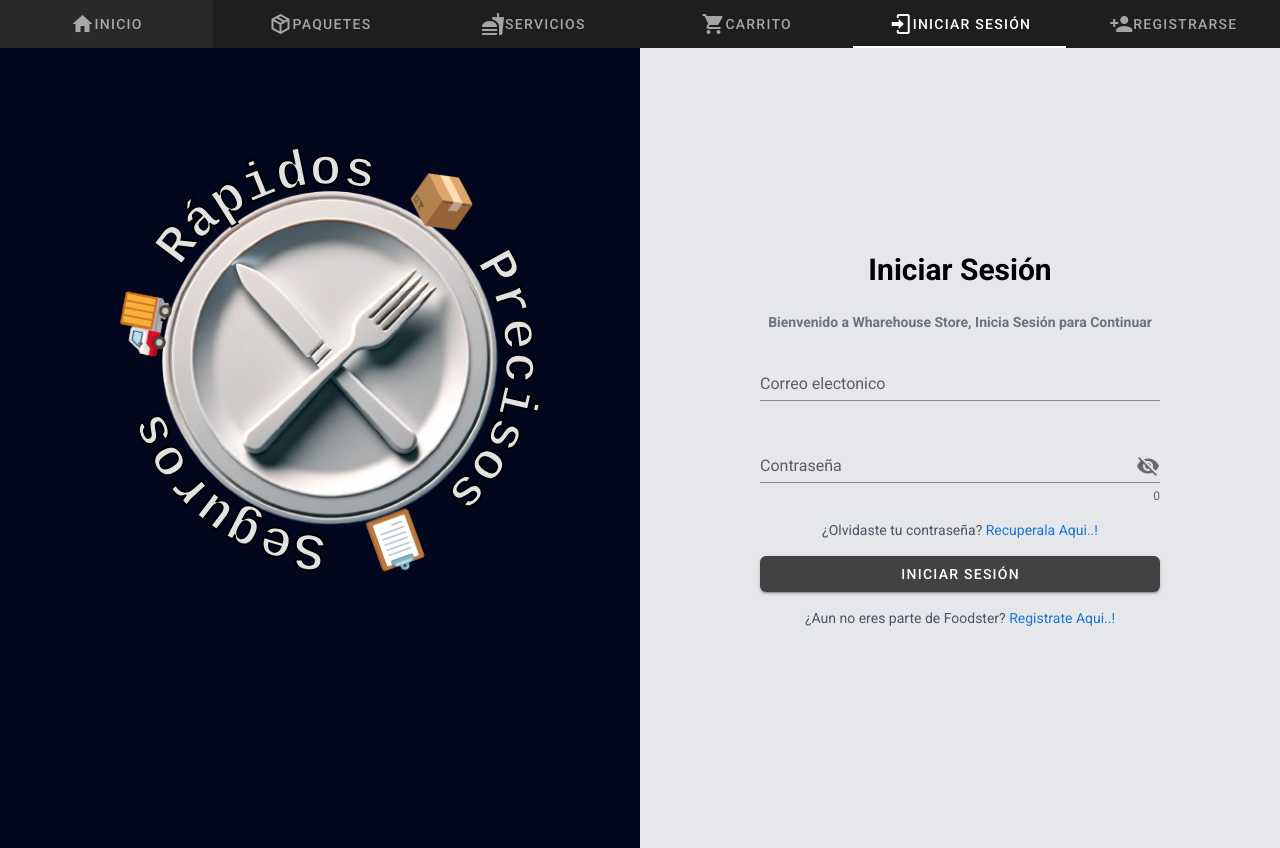
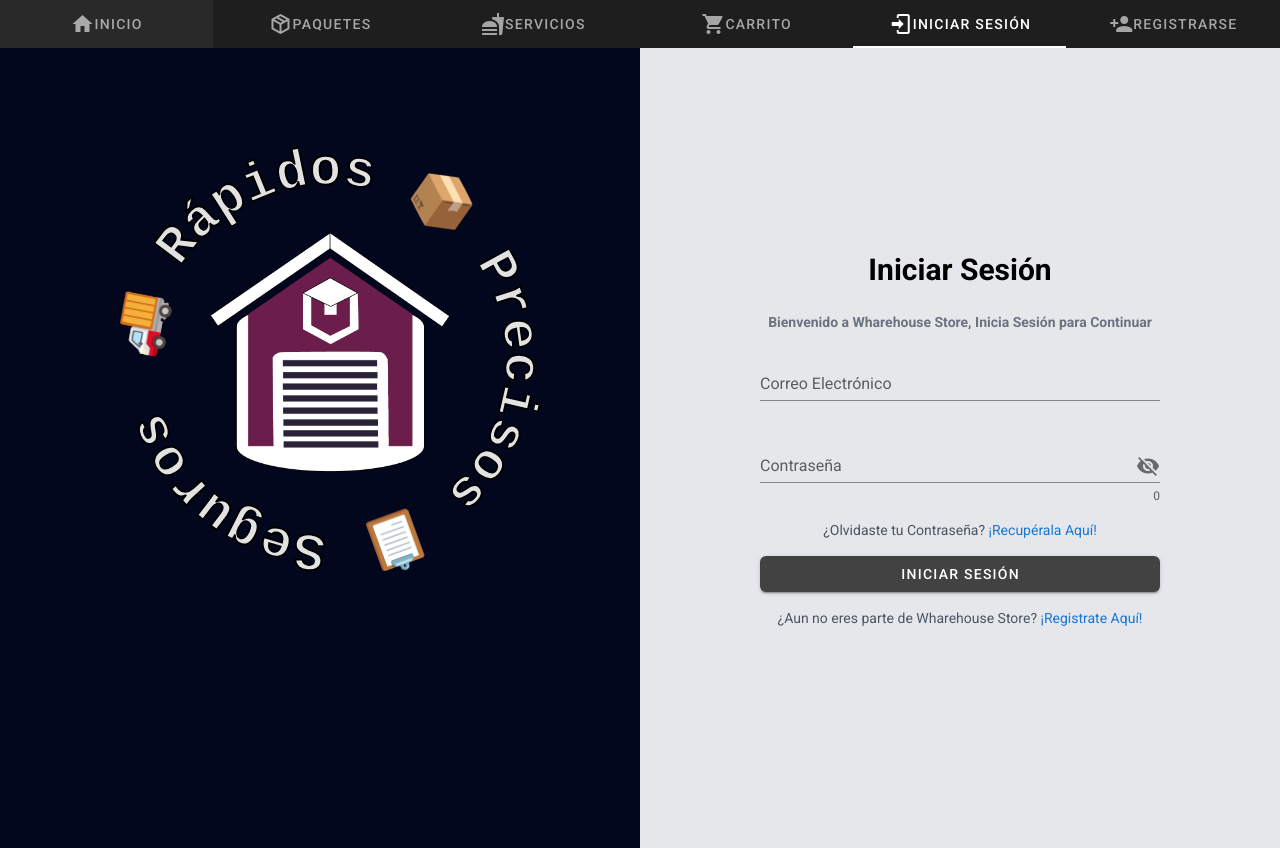
Before and after one commit to Mrls09/warehouse-master-pwa-vue, a Vue app: page /home/login in a window 1280 px wide. Built offline with nearby package versions, Linux system fonts and the light colour scheme; what vue-sweetalert2, vuejs-noty would draw is missing.

Commit message:
Cambio de Campos Login y Register
Co-Authored-By: oscar foster utez <104937959+oscarfosteru@users.noreply.github.com>

```diff
--- a/index.html
+++ b/index.html
@@ -3,7 +3,7 @@
 
 <head>
   <meta charset="UTF-8" />
-  <link rel="icon" href="/src/assets/images/logorealista.png" type="image/png" />
+  <link rel="icon" href="/src/assets/images/LogoWaterhouse.png" type="image/png" />
   <link href="https://fonts.googleapis.com/css?family=Roboto:100,300,400,500,700,900" rel="stylesheet">
   <link href="https://cdn.jsdelivr.net/npm/@mdi/font@6.x/css/materialdesignicons.min.css" rel="stylesheet">
   <meta name="viewport" content="width=device-width, initial-scale=1.0" />
--- a/src/components/public/Login.vue
+++ b/src/components/public/Login.vue
@@ -1,20 +1,38 @@
 <template>
   <div class="flex h-screen">
-    <div class="hidden lg:flex w-1/2 items-center justify-center bg-fdoscuro text-fdoscuro">
-
+    <div
+      class="hidden lg:flex w-1/2 items-center justify-center bg-fdoscuro text-fdoscuro"
+    >
       <div class="max-w-md text-center">
-        <img class="fixed left-[7%] top-[15%] logo" src="../../assets/images/logorealista.png" alt="" srcset=""/>
+        <img
+          class="fixed left-[7%] top-[15%] logo"
+          src="../../assets/images/LogoWaterhouse2.png"
+          alt="Logo"
+        />
         <section class="rotate left-[7%] top-[15%]">
           <svg viewBox="0 0 100 100" class="">
-            <path id="circlePath" fill="none" stroke-width="5" stroke="none" d="
+            <path
+              id="circlePath"
+              fill="none"
+              stroke-width="5"
+              stroke="none"
+              d="
           M 10, 50
           a 40,40 0 1,1 80,0
           a 40,40 0 1,1 -80,0
-        "/>
-            <text stroke="black" stroke-width="0.45" id="text" font-family="monospace" font-size="12"
-                  font-weight="bolder" fill="#e2e2e2">
+        "
+            />
+            <text
+              stroke="black"
+              stroke-width="0.45"
+              id="text"
+              font-family="monospace"
+              font-size="12"
+              font-weight="bolder"
+              fill="#e2e2e2"
+            >
               <textPath id="textPath" href="#circlePath">
-              🚚 Rápidos 📦 Precisos 📋 Seguros
+                🚚 Rápidos 📦 Precisos 📋 Seguros
               </textPath>
             </text>
           </svg>
@@ -23,51 +41,76 @@
     </div>
     <!-- Right Pane -->
     <div class="w-full bg-gray-200 lg:w-1/2 flex items-center justify-center">
-
       <div class="max-w-md w-full p-6">
         <h1 class="text-3xl font-bold mb-6 text-black text-center lg:hidden">
           Wharehouse Store
         </h1>
-        <h2 class="text-3xl font-semibold mb-6 text-black text-center sm:text-2xl lg:text-3xl">
+        <h2
+          class="text-3xl font-semibold mb-6 text-black text-center sm:text-2xl lg:text-3xl"
+        >
           Iniciar Sesión
         </h2>
         <h1 class="text-sm font-semibold mb-6 text-gray-500 text-center">
           Bienvenido a Wharehouse Store, Inicia Sesión para Continuar
         </h1>
-        <v-form class="space-y-4" @submit.prevent="onSubmit" ref="form" v-model="valid">
+        <v-form
+          class="space-y-4"
+          @submit.prevent="onSubmit"
+          ref="form"
+          v-model="valid"
+        >
           <div>
-            <v-text-field for="email" id="correo" name="correo" v-model="correo" :rules="emailRules"
-                          label="Correo electonico" required></v-text-field>
+            <v-text-field
+              for="email"
+              id="correo"
+              name="correo"
+              v-model="correo"
+              :rules="emailRules"
+              label="Correo Electrónico"
+              required
+            ></v-text-field>
           </div>
 
           <div>
-            <v-text-field v-model="contrasenia" :append-icon="show1 ? 'mdi-eye' : 'mdi-eye-off'"
-                          :rules="passwordRules" :type="show1 ? 'text' : 'password'" name="input-10-1"
-                          label="Contraseña" hint="La contraseña es requerida" counter
-                          @click:append="show1 = !show1"></v-text-field>
+            <v-text-field
+              v-model="contrasenia"
+              :append-icon="show1 ? 'mdi-eye' : 'mdi-eye-off'"
+              :rules="passwordRules"
+              :type="show1 ? 'text' : 'password'"
+              name="input-10-1"
+              label="Contraseña"
+              hint="La Contraseña es Requerida"
+              counter
+              @click:append="show1 = !show1"
+            ></v-text-field>
           </div>
           <div>
             <div class="mt-4 text-sm text-gray-600 text-center">
               <p>
-                ¿Olvidaste tu contraseña?
-                <a href="/restablecer/correo/" class="text-black hover:underline">Recuperala Aqui..!</a>
+                ¿Olvidaste tu Contraseña?
+                <a
+                  href="/restablecer/correo/"
+                  class="text-black hover:underline"
+                  >¡Recupérala Aquí!</a
+                >
               </p>
             </div>
             <v-btn
-                :loading="loading"
-                type="submit"
-                color="secondary"
-                class="w-full bg-fdoscuro text-white p-2 rounded-md hover:bg-gray-800 focus:outline-none focus:bg-black focus:ring-2 focus:ring-offset-2 focus:ring-gray-900 transition-colors duration-300"
+              :loading="loading"
+              type="submit"
+              color="secondary"
+              class="w-full bg-fdoscuro text-white p-2 rounded-md hover:bg-gray-800 focus:outline-none focus:bg-black focus:ring-2 focus:ring-offset-2 focus:ring-gray-900 transition-colors duration-300"
             >
               Iniciar Sesión
             </v-btn>
-
           </div>
         </v-form>
         <div class="mt-4 text-sm text-gray-600 text-center">
           <p>
-            ¿Aun no eres parte de Foodster?
-            <a href="/home/registro/" class="text-black hover:underline">Registrate Aqui..!</a>
+            ¿Aun no eres parte de Wharehouse Store?
+            <a href="/home/registro/" class="text-black hover:underline"
+              >¡Registrate Aquí!</a
+            >
           </p>
         </div>
       </div>
@@ -76,22 +119,22 @@
 </template>
 
 <script>
-import {useAuthStore} from "@/stores";
+import { useAuthStore } from "@/stores";
 
 export default {
   data() {
     return {
       valid: true,
       loading: false,
-      correo: '',
-      contrasenia: '',
+      correo: "",
+      contrasenia: "",
       emailRules: [
-        v => !!v || 'El correo electronico es requerido',
-        (v) => /^[a-zA-Z0-9._%+-]+@[a-zA-Z0-9.-]+\.[a-zA-Z]{2,}$/.test(v) || "El correo electronico tiene un formato incorrecto",
+        (v) => !!v || "El correo electronico es requerido",
+        (v) =>
+          /^[a-zA-Z0-9._%+-]+@[a-zA-Z0-9.-]+\.[a-zA-Z]{2,}$/.test(v) ||
+          "El Correo Electrónico tiene un formato incorrecto",
       ],
-      passwordRules: [
-        v => !!v || 'la contraseña es requerida',
-      ],
+      passwordRules: [(v) => !!v || "la contraseña es requerida"],
       show1: false,
     };
   },
@@ -117,10 +160,11 @@
 }
 
 .logo {
-  height: 30rem;
-  width: 30rem;
+  margin-top: 7rem;
+  margin-left: 7.5rem;
+  height: 15rem;
+  width: 15rem;
 }
-
 
 @keyframes spin {
   0% {
--- a/src/components/public/Register.vue
+++ b/src/components/public/Register.vue
@@ -6,9 +6,8 @@
       <div class="max-w-md text-center">
                <img
           class="fixed left-[7%] top-[15%] logo"
-            src="../../assets/images/logorealista.png"
-            alt=""
-            srcset=""
+          src="../../assets/images/LogoWaterhouse2.png"
+          alt="Logo"
         />
         <section class="rotate left-[7%] top-[15%]">
           <svg viewBox="0 0 100 100" class="">
@@ -42,9 +41,10 @@
     </div>
     <!-- Right Pane -->
     <div class="w-full bg-gray-200 lg:w-1/2 flex items-center justify-center">
-
-      <div class="max-w-md w-full p-6" style="overflow-y: auto; max-height: calc(100vh - 4rem);">
-
+      <div
+        class="max-w-md w-full p-6"
+        style="overflow-y: auto; max-height: calc(100vh - 4rem)"
+      >
         <h1 class="text-3xl font-bold mb-6 text-black text-center lg:hidden">
           Wharehouse Store
         </h1>
@@ -56,15 +56,20 @@
         <h1 class="text-sm font-semibold mb-6 text-gray-500 text-center">
           Bienvenido a Wharehouse Store, Crea una Cuenta para Continuar
         </h1>
-        <v-form class="space-y-4" @submit.prevent="onSubmit" ref="form" v-model="valid">
+        <v-form
+          class="space-y-4"
+          @submit.prevent="onSubmit"
+          ref="form"
+          v-model="valid"
+        >
           <v-text-field
-              v-model="nombres"
+            v-model="nombreCompleto"
             :rules="nameRules"
             :counter="30"
-              label="Nombre(s)"
+            label="Nombre Completo"
             required
           ></v-text-field>
-          <v-text-field
+          <!--<v-text-field
             v-model="primerApellido"
             :rules="pApellidoRules"
             :counter="30"
@@ -85,7 +90,7 @@
             label="Numero de Teléfono"
             required
             type="number"
-          ></v-text-field>
+          ></v-text-field>-->
           <v-text-field
             for="email"
             id="correo"
@@ -127,23 +132,20 @@
           <p>
             ¿Ya eres parte de Foodster?
             <a href="/home/login/" class="text-black hover:underline"
-            >Incia sesion aqui...!</a
+              >¡Inicia Sesión Aquí!</a
             >
           </p>
         </div>
-
-
       </div>
     </div>
   </div>
 </template>
 
 <script>
-import {useAuthStore} from "@/stores";
+import { useAuthStore } from "@/stores";
 import UsersServices from "@/services/UsersServices";
 
 export default {
-
   components: {
     Captcha: () => import("@/components/public/Captcha.vue"),
   },
@@ -152,10 +154,10 @@
     return {
       valid: true,
       correo: "",
-      nombres: '',
-      primerApellido: '',
-      segundoApellido: '',
-      telefono: '',
+      nombreCompleto: "",
+      //primerApellido: "",
+      //segundoApellido: "",
+      //telefono: "",
       show1: false,
       contrasena: "",
       solucion: "",
@@ -165,32 +167,40 @@
       },
       emailRules: [
         (v) => !!v || "El correo electronico es requerido",
-        (v) => /^[a-zA-Z0-9._%+-]+@[a-zA-Z0-9.-]+\.[a-zA-Z]{2,}$/.test(v) || "El correo electronico tiene un formato incorrecto",
+        (v) =>
+          /^[a-zA-Z0-9._%+-]+@[a-zA-Z0-9.-]+\.[a-zA-Z]{2,}$/.test(v) ||
+          "El correo electronico tiene un formato incorrecto",
       ],
       nameRules: [
-        v => !!v || 'Nombre requerido',
-        v => v.length <= 30 || 'El nombre debe de tener menos de 30 caracteres',
+        (v) => !!v || "Nombre requerido",
+        (v) =>
+          v.length <= 30 || "El nombre debe de tener menos de 30 caracteres",
       ],
-      pApellidoRules: [
-        v => !!v || 'Apellido Paterno requerido',
-        v => v.length <= 30 || 'El Apellido debe de tener menos de 30 caracteres',
+      /*pApellidoRules: [
+        (v) => !!v || "Apellido Paterno requerido",
+        (v) =>
+          v.length <= 30 || "El Apellido debe de tener menos de 30 caracteres",
       ],
       sApellidoRules: [
-        v => !!v || 'Apellido Materno requerido',
-        v => v.length <= 30 || 'El apellido debe de tener menos de 30 caracteres',
+        (v) => !!v || "Apellido Materno requerido",
+        (v) =>
+          v.length <= 30 || "El apellido debe de tener menos de 30 caracteres",
       ],
-      telefonoRules: [v => !!v || 'El telefono es requerido',
-        v => (v && v.length === 10) || 'El telefono debe tener 10 caracteres',
-        v => !isNaN(v) || 'Solo se permiten números'
-      ],
+      telefonoRules: [
+        (v) => !!v || "El telefono es requerido",
+        (v) => (v && v.length === 10) || "El telefono debe tener 10 caracteres",
+        (v) => !isNaN(v) || "Solo se permiten números",
+      ],*/
       passwordRules: [
-        v => !!v || 'la contraseña es requerida',
-        v => (v && v.length >= 8) || 'Minimo 8 caracteres',
-        v => (v && /[A-Z]/.test(v)) || 'Al menos una letra mayúscula',
-        v => (v && /[a-z]/.test(v)) || 'Al menos una letra minúscula',
-        v => /\d/.test(v) || 'Al menos un número',
-        v => (v && !/\s/.test(v)) || 'No espacios en blanco',
-        v => (v && /[!@#$%^&*()_+\-=[\]{};':"\\|,.<>?]+/.test(v)) || 'Al menos un caracter especial',
+        (v) => !!v || "la contraseña es requerida",
+        (v) => (v && v.length >= 8) || "Minimo 8 caracteres",
+        (v) => (v && /[A-Z]/.test(v)) || "Al menos una letra mayúscula",
+        (v) => (v && /[a-z]/.test(v)) || "Al menos una letra minúscula",
+        (v) => /\d/.test(v) || "Al menos un número",
+        (v) => (v && !/\s/.test(v)) || "No espacios en blanco",
+        (v) =>
+          (v && /[!@#$%^&*()_+\-=[\]{};':"\\|,.<>?]+/.test(v)) ||
+          "Al menos un caracter especial",
       ],
     };
   },
@@ -199,10 +209,10 @@
       if (this.$refs.form.validate()) {
         this.loading = true;
         let usuario = {
-          nombres: this.nombres,
-          primerApellido: this.primerApellido,
-          segundoApellido: this.segundoApellido,
-          telefono: this.telefono,
+          nombreCompleto: this.nombreCompleto,
+          //primerApellido: this.primerApellido,
+          //segundoApellido: this.segundoApellido,
+          //telefono: this.telefono,
           correo: this.correo,
           contrasena: this.contrasena,
           solucion: this.solucion,
@@ -210,19 +220,17 @@
         const response = await UsersServices.insertPublic(usuario);
         if (response) {
           await useAuthStore().login(this.correo, this.contrasena);
-          await this.$router.push('/home/perfil');
+          await this.$router.push("/home/perfil");
         }
         this.loading = false;
       }
-
     },
     ponerSolucion(solucion) {
       console.log(solucion);
       this.solucion = solucion;
-    }
     },
-  mounted() {
   },
+  mounted() {},
 
   watch: {
     correo: function (val) {
@@ -241,8 +249,10 @@
 }
 
 .logo {
-  height: 30rem;
-  width: 30rem;
+  margin-top: 7rem;
+  margin-left: 7.5rem;
+  height: 15rem;
+  width: 15rem;
 }
 
 @keyframes spin {
```
Also changed, not shown: src/assets/images/LogoWaterhouse.png (added), src/assets/images/LogoWaterhouse2.png (added), src/assets/main.css (line endings or trailing spaces). Lines whose indentation alone changed are shown as unchanged.
